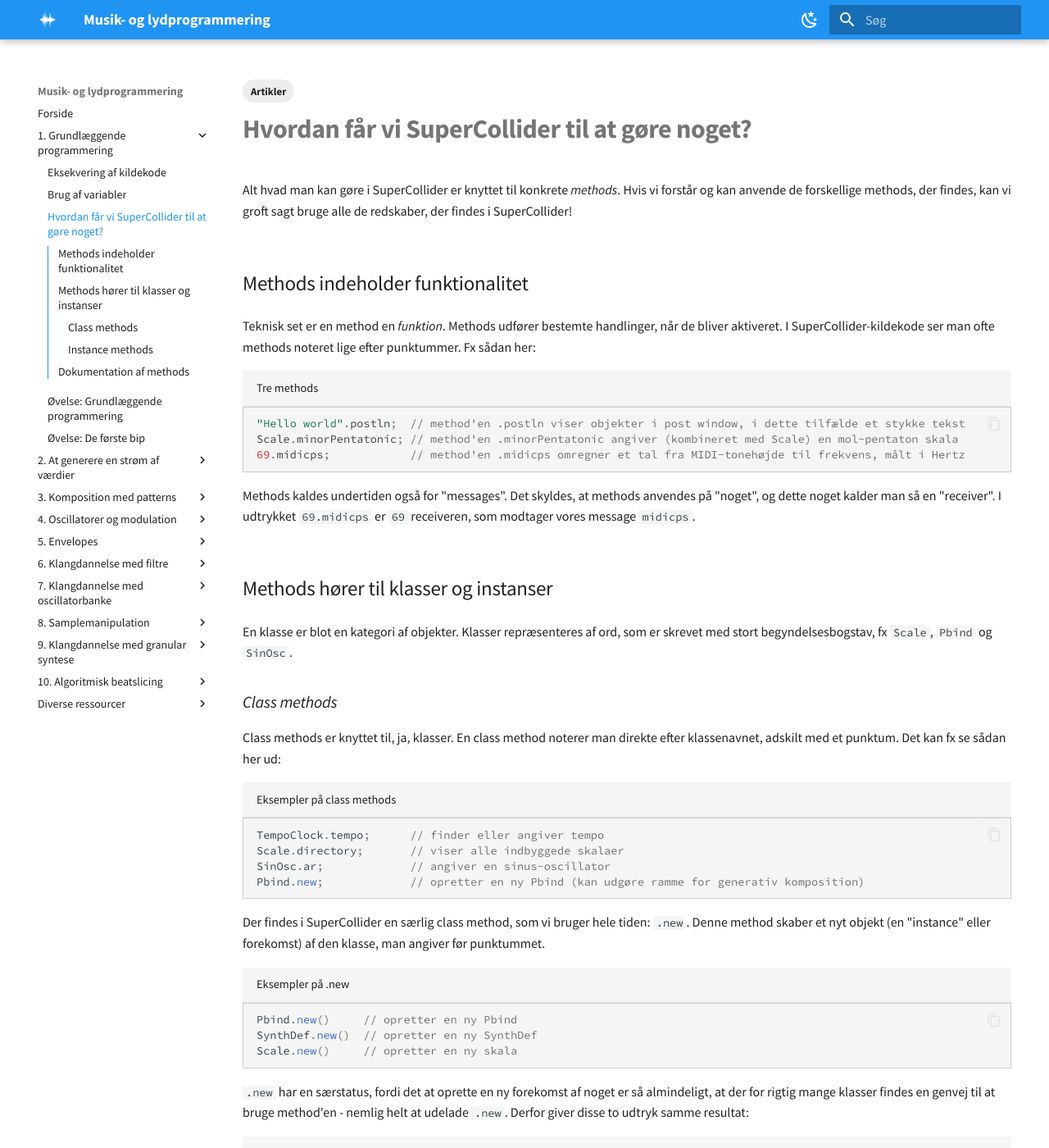
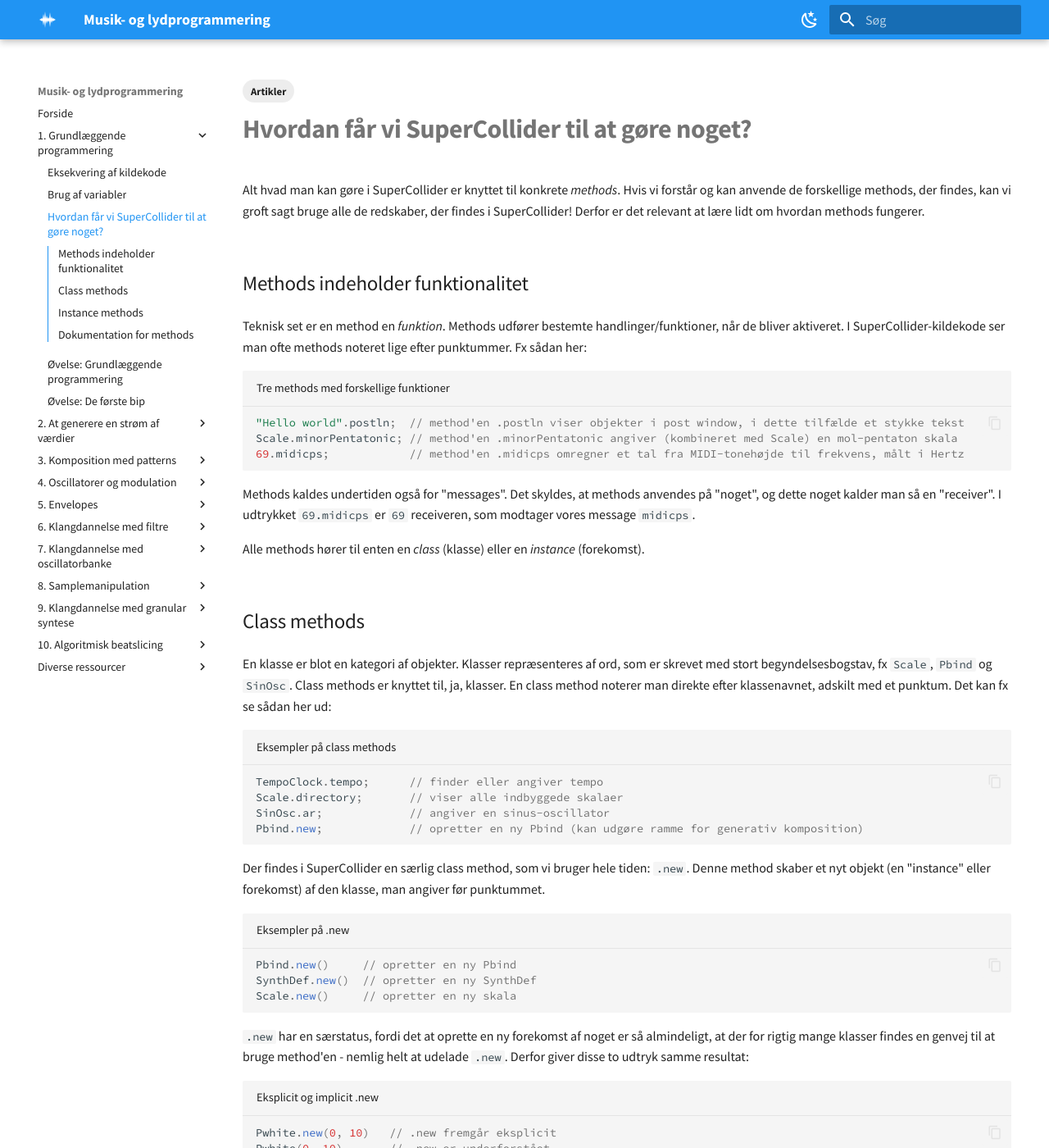
Before and after one commit to sparkletop/sparkletop.github.io, an MkDocs documentation site: the page built from docs/01/a3-methods.md, in a window 1280 px wide and 1400 px high. Shown: the whole window at 82% size. Built offline with MkDocs 1.6.1 and Material for MkDocs 9.7.7, drawn with Linux system fonts in a browser that asks for light colours; plug-ins that fetch from the network failed and are left out; some of the changed text lies outside the part shown.

Commit message:
docs improvements

````diff
--- a/docs/01/a3-methods.md
+++ b/docs/01/a3-methods.md
@@ -5,13 +5,13 @@
 
 # Hvordan får vi SuperCollider til at gøre noget?
 
-Alt hvad man kan gøre i SuperCollider er knyttet til konkrete *methods*. Hvis vi forstår og kan anvende de forskellige methods, der findes, kan vi groft sagt bruge alle de redskaber, der findes i SuperCollider!
+Alt hvad man kan gøre i SuperCollider er knyttet til konkrete *methods*. Hvis vi forstår og kan anvende de forskellige methods, der findes, kan vi groft sagt bruge alle de redskaber, der findes i SuperCollider! Derfor er det relevant at lære lidt om hvordan methods fungerer.
 
 ## Methods indeholder funktionalitet
 
-Teknisk set er en method en *funktion*. Methods udfører bestemte handlinger, når de bliver aktiveret. I SuperCollider-kildekode ser man ofte methods noteret lige efter punktummer. Fx sådan her:
+Teknisk set er en method en *funktion*. Methods udfører bestemte handlinger/funktioner, når de bliver aktiveret. I SuperCollider-kildekode ser man ofte methods noteret lige efter punktummer. Fx sådan her:
 
-```sc title="Tre methods"
+```sc title="Tre methods med forskellige funktioner"
 "Hello world".postln;  // method'en .postln viser objekter i post window, i dette tilfælde et stykke tekst
 Scale.minorPentatonic; // method'en .minorPentatonic angiver (kombineret med Scale) en mol-pentaton skala
 69.midicps;            // method'en .midicps omregner et tal fra MIDI-tonehøjde til frekvens, målt i Hertz
@@ -19,13 +19,11 @@
 
 Methods kaldes undertiden også for "messages". Det skyldes, at methods anvendes på "noget", og dette noget kalder man så en "receiver". I udtrykket `69.midicps` er `69` receiveren, som modtager vores message `midicps`.
 
-## Methods hører til klasser og instanser
+Alle methods hører til enten en *class* (klasse) eller en *instance* (forekomst).
 
-En klasse er blot en kategori af objekter. Klasser repræsenteres af ord, som er skrevet med stort begyndelsesbogstav, fx `Scale`, `Pbind` og `SinOsc`.
+## Class methods
 
-### Class methods
-
-Class methods er knyttet til, ja, klasser. En class method noterer man direkte efter klassenavnet, adskilt med et punktum. Det kan fx se sådan her ud:
+En klasse er blot en kategori af objekter. Klasser repræsenteres af ord, som er skrevet med stort begyndelsesbogstav, fx `Scale`, `Pbind` og `SinOsc`. Class methods er knyttet til, ja, klasser. En class method noterer man direkte efter klassenavnet, adskilt med et punktum. Det kan fx se sådan her ud:
 
 ``` sc title="Eksempler på class methods"
 TempoClock.tempo;      // finder eller angiver tempo
@@ -50,9 +48,9 @@
 // Denne forekomst af Pwhite vil generere værdier mellem 0 og 10
 ```
 
-Om man bruger eks- eller implicit `.new` er et spørgsmål om personlig præference.
+Om man bruger eks- eller implicit `.new` er et spørgsmål om personlig præference. Eksplicit er mest tydeligt at læse, men ofte vil den implicitte udgave give sig selv. Det er fx tilføldet, når vi i næste kapitel skal arbejde med [patterns](../02/a1-patterns-intro.md), hvor man konkret .
 
-### Instance methods
+## Instance methods
 
 Instance methods bruger vi på "instances", dvs. konkrete forekomster af bestemte klasser af objekter. Fx er `9` en forekomst af klassen `SimpleNumber`. `"kaffe"` er en forekomst af klassen `String`. Instance methods noteres ligesom class methods med et punktum først[^1], men de forekommer efter instances, ikke klassenavne. Her er nogle eksempler:
 
@@ -88,7 +86,7 @@
 Pbind.play    // giver en fejlmeddelelse (.play findes kun som instance method, ikke som class method for Pbind)
 ```
 
-## Dokumentation af methods
+## Dokumentation for methods
 
 I SuperColliders dokumentation kan man se hvilke methods, der passer til forskellige klasser.
 
--- a/docs/stylesheets/extra.css
+++ b/docs/stylesheets/extra.css
@@ -44,10 +44,6 @@
     font-size: .9em;
 }
 
-pre {
-    border: 1px solid rgba(128, 128, 128, 0.4);
-}
-
 details.abstract {
     font-size: .9em;
 }
--- a/mkdocs.yml
+++ b/mkdocs.yml
@@ -75,7 +75,7 @@
   - 2. At generere en strøm af værdier:
     - Introduktion til Patterns: 02/a1-patterns-intro.md
     - 02/a2-random-patterns.md
-    - 02/c1-pbind.md
+    - 02/a3-pbind.md
     - 02/c2-patterns.md
     - 02/e1-patterns.md
     - 02/e2-generativ-komposition.md
````
Also changed, not shown: docs/02/a3-pbind.md (added, +127 -0 lines), docs/02/c1-pbind.md (deleted, +0 -147 lines).
